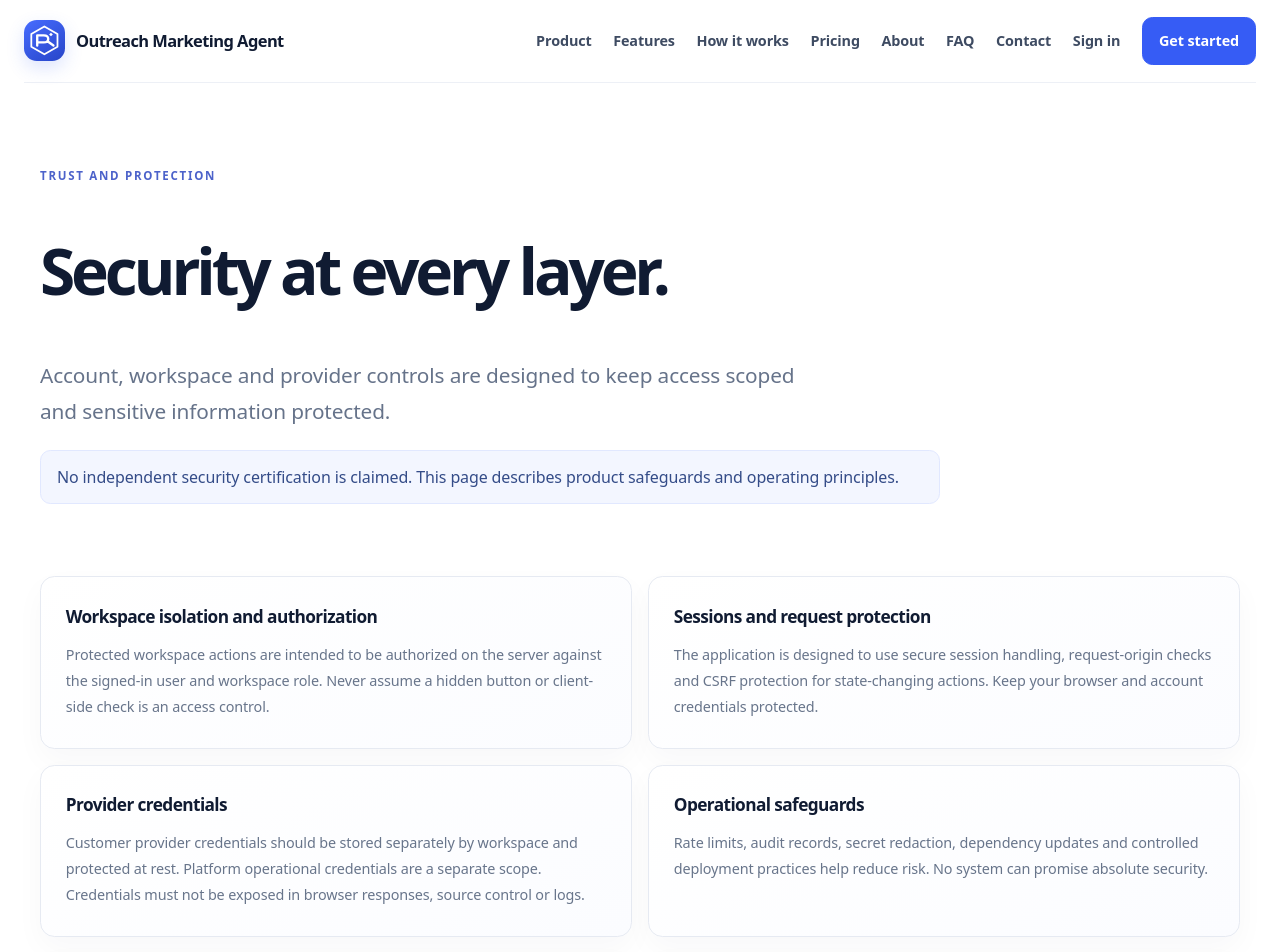
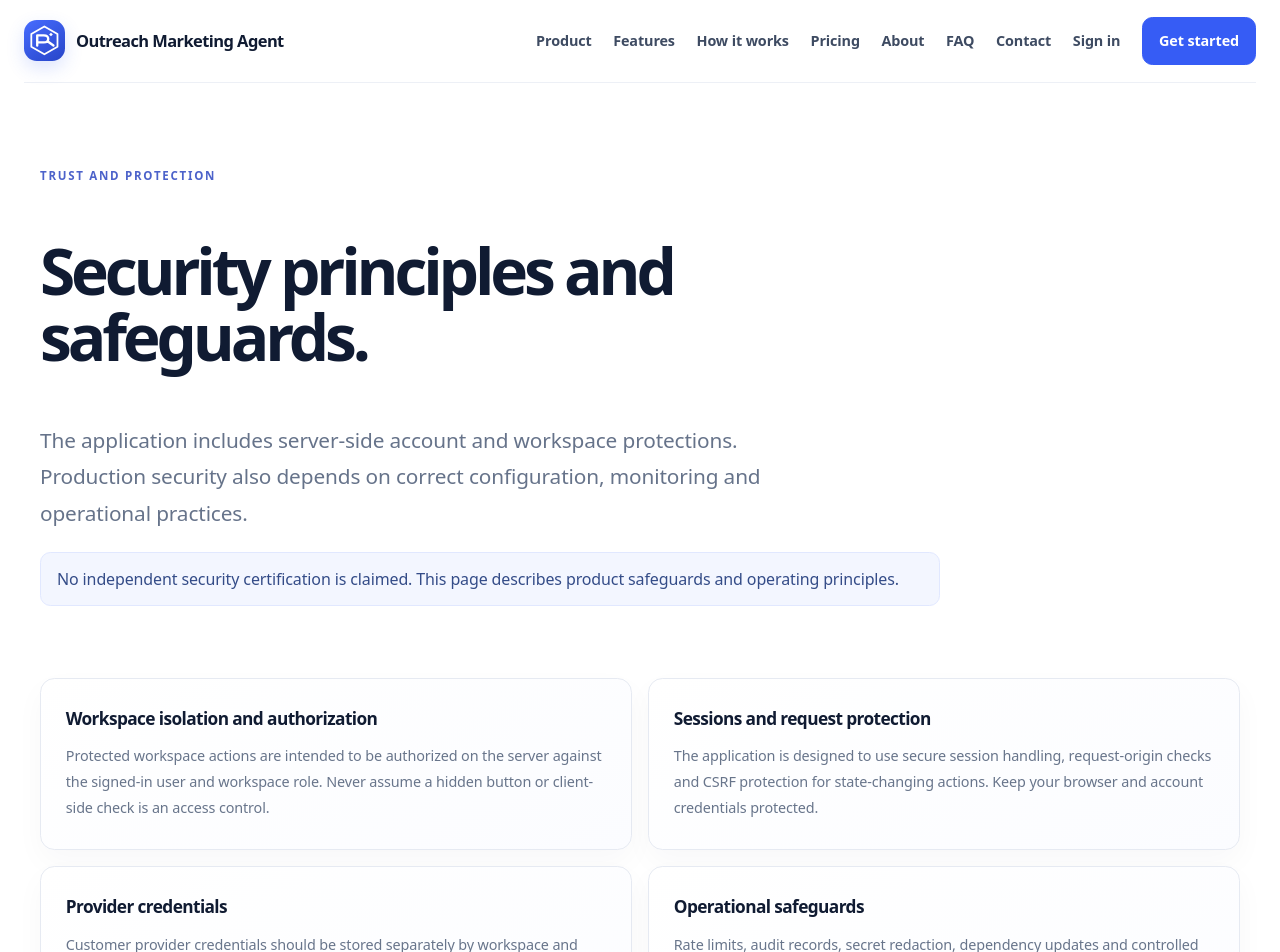
Before and after one commit to haseeb1984/Outreach-Marketing-Agent, a Next.js app in the folder frontend/: page /security in a window 1280 px wide. Shown: the top 952 px of the page. Built offline with nearby package versions, Linux system fonts and the light colour scheme.

Commit message:
Clarify security page deployment-dependent safeguards

```diff
--- a/frontend/app/security/page.tsx
+++ b/frontend/app/security/page.tsx
@@ -1,12 +1,12 @@
 import type { Metadata } from "next";
 import { SiteHeader, SiteFooter } from "../components/site-chrome";
-export const metadata: Metadata = { title: "Security", description: "Security principles and responsible account practices for the platform." };
+export const metadata: Metadata = { title: "Security principles", description: "Current application safeguards, operational limitations and responsible account practices." };
 const sections:[string,string][]=[
 ["Workspace isolation and authorization","Protected workspace actions are intended to be authorized on the server against the signed-in user and workspace role. Never assume a hidden button or client-side check is an access control."],
 ["Sessions and request protection","The application is designed to use secure session handling, request-origin checks and CSRF protection for state-changing actions. Keep your browser and account credentials protected."],
 ["Provider credentials","Customer provider credentials should be stored separately by workspace and protected at rest. Platform operational credentials are a separate scope. Credentials must not be exposed in browser responses, source control or logs."],
-["Operational safeguards","Rate limits, audit records, secret redaction, dependency updates and controlled deployment practices help reduce risk. No system can promise absolute security."],
+["Operational safeguards","Rate limits, audit records, secret redaction, dependency updates and controlled deployment practices reduce risk only when correctly configured and monitored in the deployed environment. Review deployment settings and operational evidence rather than assuming every safeguard is active. No system can promise absolute security."],
 ["Report a security concern","A dedicated vulnerability-reporting contact has not yet been published. The operator must establish a monitored security-reporting channel before launch. Do not send real credentials, personal data or exploit payloads that affect other users."],
 ["Transparency","This page describes security principles and intended safeguards, not a third-party certification or guarantee. Confirm the current deployment, controls and incident-response contact before making compliance claims."]
 ];
-export default function SecurityPage(){return <><SiteHeader/><main id="main" className="wrap"><section className="page-head"><p className="eyebrow">Trust and protection</p><h1>Security at every layer.</h1><p className="lead">Account, workspace and provider controls are designed to keep access scoped and sensitive information protected.</p><p className="notice" role="note">No independent security certification is claimed. This page describes product safeguards and operating principles.</p></section><div className="cards policy-grid">{sections.map(([h,b])=><article className="card" key={h}><h2>{h}</h2><p>{b}</p></article>)}</div></main><SiteFooter/></>;}
+export default function SecurityPage(){return <><SiteHeader/><main id="main" className="wrap"><section className="page-head"><p className="eyebrow">Trust and protection</p><h1>Security principles and safeguards.</h1><p className="lead">The application includes server-side account and workspace protections. Production security also depends on correct configuration, monitoring and operational practices.</p><p className="notice" role="note">No independent security certification is claimed. This page describes product safeguards and operating principles.</p></section><div className="cards policy-grid">{sections.map(([h,b])=><article className="card" key={h}><h2>{h}</h2><p>{b}</p></article>)}</div></main><SiteFooter/></>;}
```
